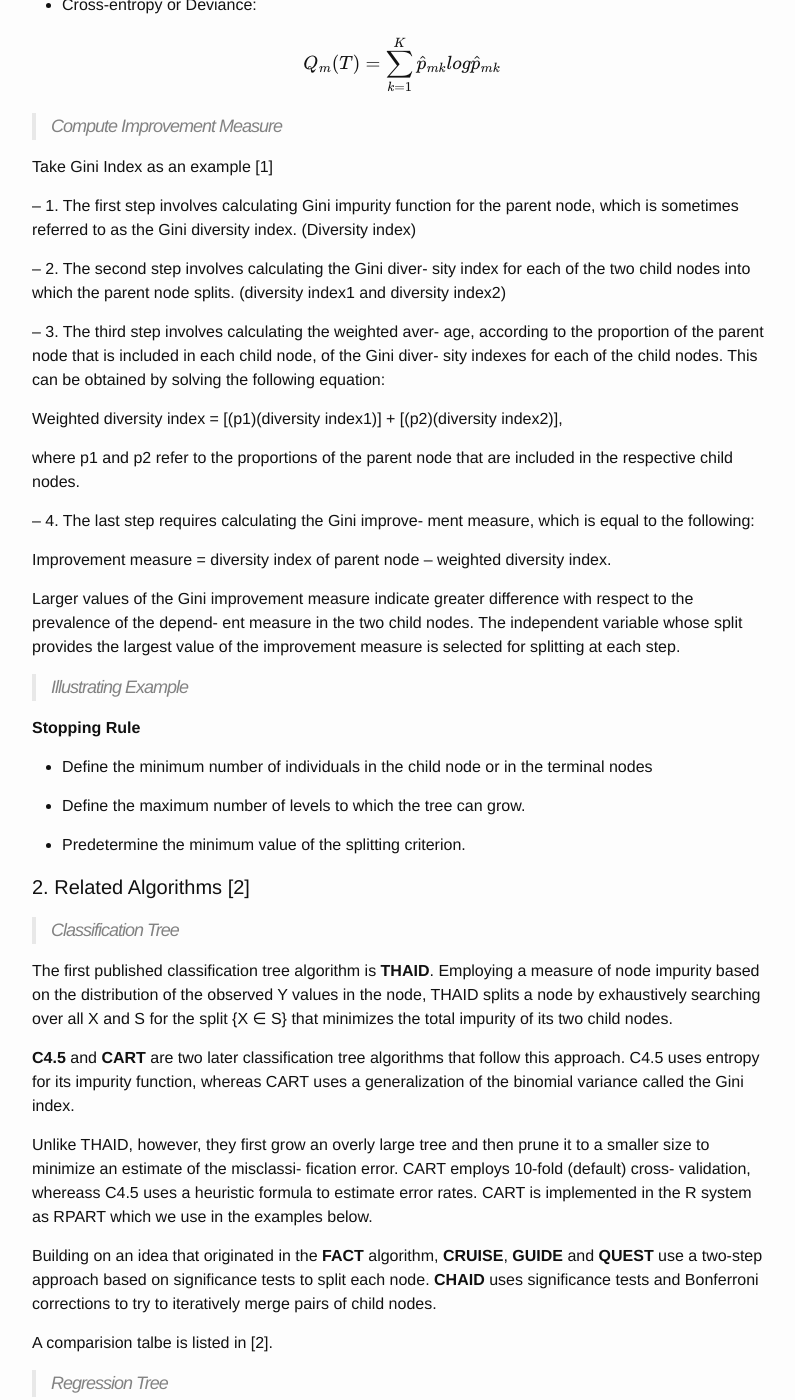
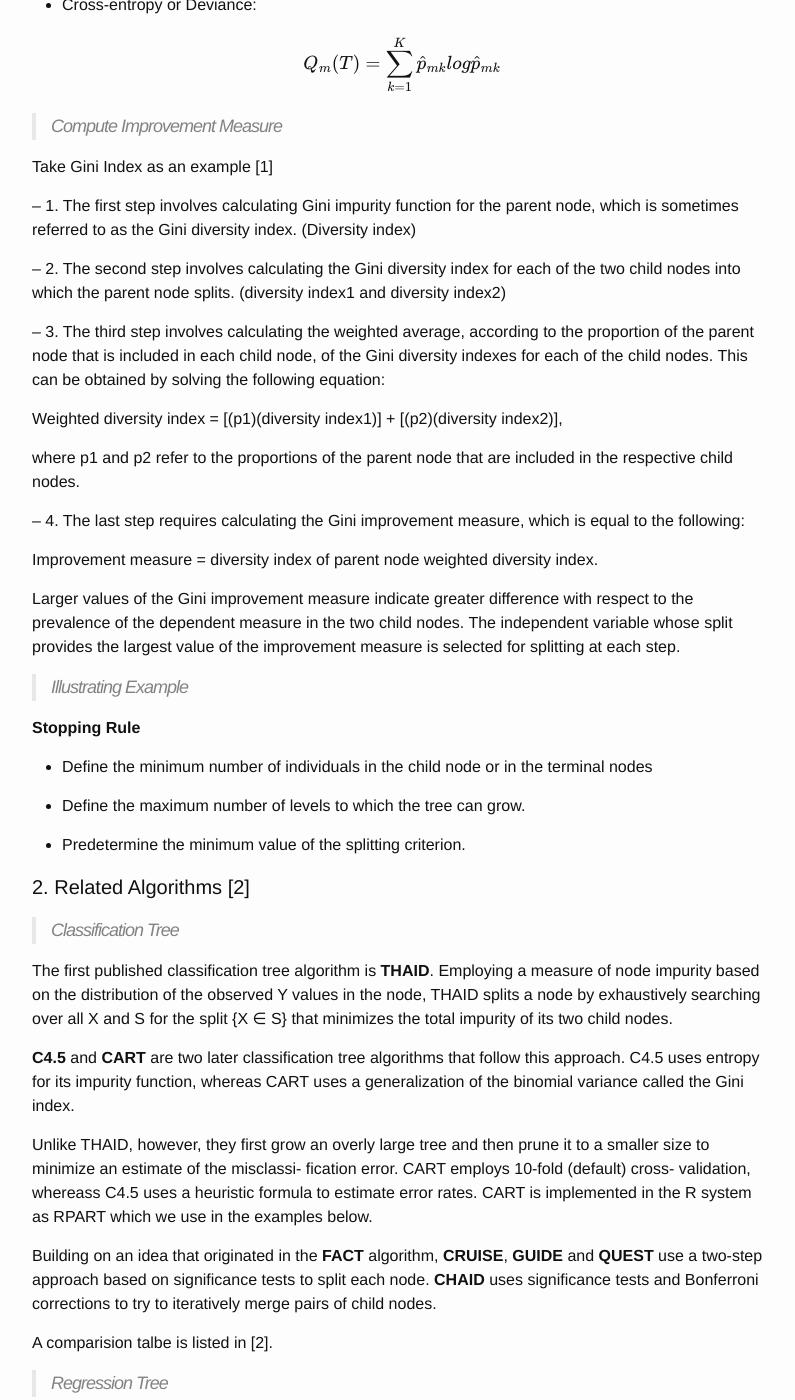
Before and after one commit to wendyran/wendyran.github.io, a Jekyll site: the page built from _posts/2015-05-26-decision-tree-random-forest-svm.markdown, in a window 1280 px wide and 1400 px high, scrolled down 1326 px. Shown: the whole window, without its empty margins (238-1033 px from the left). Built offline with Jekyll 4.4.1, drawn with Linux system fonts in a browser that asks for light colours; formulas are drawn with MathJax 3; some of the changed text lies outside the part shown.

Commit message:
Change description of site; typo correction of decision tree post

```diff
--- a/_config.yml
+++ b/_config.yml
@@ -2,8 +2,7 @@
 title: Versatile Spirit
 subtitle: Ran Wei's Blog
 email: versatile.spirit.info@gmail.com
-description: > # this means to ignore newlines until "baseurl:"
-  Welcome to my website!
+description: Welcome to my website! Send me an email (versatile.spirit.info@gmail.com) if you have any comments or questions.
 baseurl: "" # the subpath of your site, e.g. /blog/
 url: "http://wendyran.github.io" # the base hostname & protocol for your site
 twitter_username: wendyranstat
--- a/_posts/2015-05-26-decision-tree-random-forest-svm.markdown
+++ b/_posts/2015-05-26-decision-tree-random-forest-svm.markdown
@@ -64,19 +64,19 @@ Take Gini Index as an example [1]
 
 -- 1. The first step involves calculating Gini impurity function for the parent node, which is sometimes referred to as the Gini diversity index. (Diversity index)
 
--- 2. The second step involves calculating the Gini diver- sity index for each of the two child nodes into which the parent node splits. (diversity index1 and diversity index2)
+-- 2. The second step involves calculating the Gini diversity index for each of the two child nodes into which the parent node splits. (diversity index1 and diversity index2)
 
--- 3. The third step involves calculating the weighted aver- age, according to the proportion of the parent node that is included in each child node, of the Gini diver- sity indexes for each of the child nodes. This can be obtained by solving the following equation:
+-- 3. The third step involves calculating the weighted average, according to the proportion of the parent node that is included in each child node, of the Gini diversity indexes for each of the child nodes. This can be obtained by solving the following equation:
 
 Weighted diversity index = [(p1)(diversity index1)] + [(p2)(diversity index2)],
 
 where p1 and p2 refer to the proportions of the parent node that are included in the respective child nodes.
 
--- 4. The last step requires calculating the Gini improve- ment measure, which is equal to the following:
+-- 4. The last step requires calculating the Gini improvement measure, which is equal to the following:
 
-Improvement measure = diversity index of parent node – weighted diversity index.
+Improvement measure = diversity index of parent node weighted diversity index.
 
-Larger values of the Gini improvement measure indicate greater difference with respect to the prevalence of the depend- ent measure in the two child nodes. The independent variable whose split provides the largest value of the improvement measure is selected for splitting at each step.
+Larger values of the Gini improvement measure indicate greater difference with respect to the prevalence of the dependent measure in the two child nodes. The independent variable whose split provides the largest value of the improvement measure is selected for splitting at each step.
 
 > Illustrating Example
 
```
Also changed, not shown: other parts of _posts/2015-05-26-decision-tree-random-forest-svm.markdown (+3 -1 lines), 2 other files.
